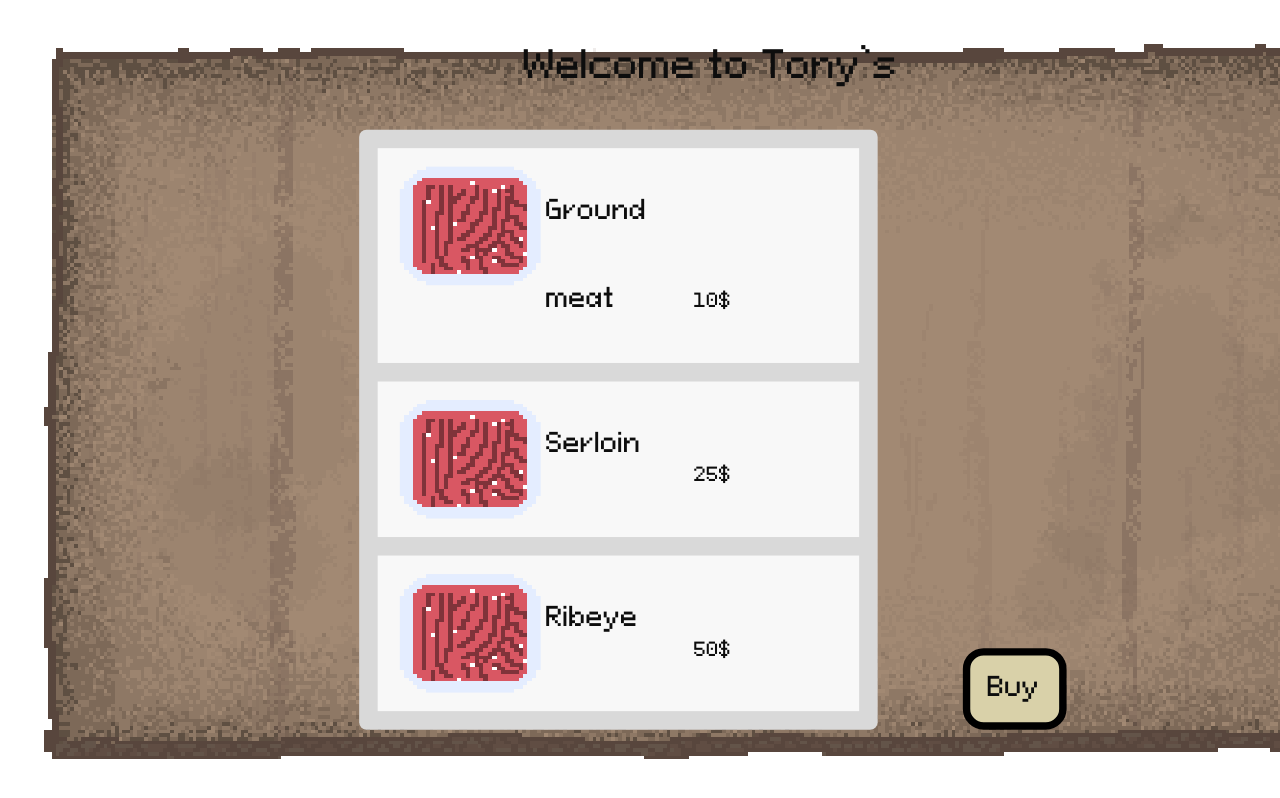
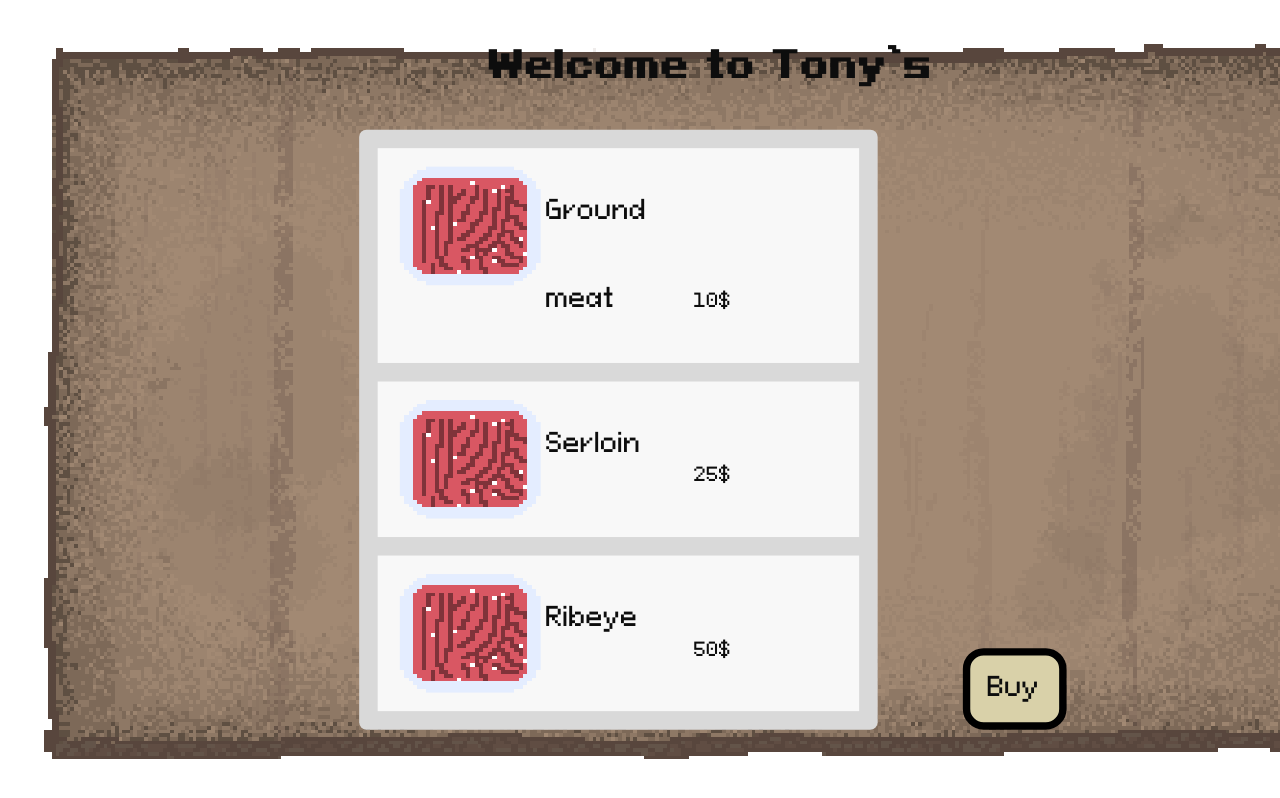
Before and after one commit to realKfiros/cheating-with-a-mimic, a React (Vite) app: page / in a window 1280 px wide. Shown: the top 798 px of the page. Built offline with nearby package versions, Linux system fonts and the light colour scheme.

Commit message:
added the bolder font

```diff
--- a/src/index.css
+++ b/src/index.css
@@ -1,6 +1,11 @@
 @font-face {
   font-family: "PixeliodSans";
   src: local("PixeliodSans"), url(./font/PixeloidSans-nR3g1.ttf) format("truetype");
+}
+
+@font-face {
+  font-family: "PixeliodSansBold";
+  src: local("PixeliodSansBold"), url(./font/PixeloidSansBold-RpeJo.ttf) format("truetype");
 }
 
 :root {
--- a/src/styles.tsx
+++ b/src/styles.tsx
@@ -12,6 +12,7 @@ export const menu = css`
   }
 
   .title {
+    font-family: "PixeliodSansBold";
     font-size: 10px;
     margin-bottom: 1px;
   }
```
Also changed, not shown: src/font/PixeloidSansBold-RpeJo.ttf (added).
